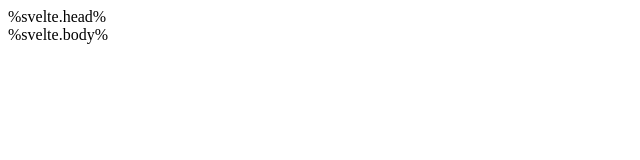
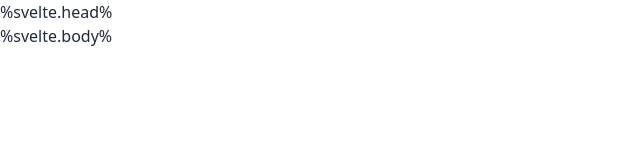
Before and after one commit to riccardopersiani/orthruslabs.github.io, a website: page src/app.html in a window 1280 px wide. Shown: the full height of the page, 0-640 px from the left. Drawn offline with nearby package versions, Linux system fonts and the light colour scheme.

Commit message:
update daisy ui cdn

```diff
--- a/src/app.html
+++ b/src/app.html
@@ -53,6 +53,10 @@
     <meta name="twitter:card" content="summary_large_image" />
     <meta name="twitter:creator" content="@r_persiani1" />
 
+    <link href="https://cdn.jsdelivr.net/npm/daisyui@1.21.0/dist/full.css" rel="stylesheet" type="text/css" />
+    <link href="https://cdn.jsdelivr.net/npm/tailwindcss@2.2/dist/tailwind.min.css" rel="stylesheet" type="text/css" />
+
+
     <!-- Fonts -->
     <!-- Preload on browsers that support it -->
     <link
```
